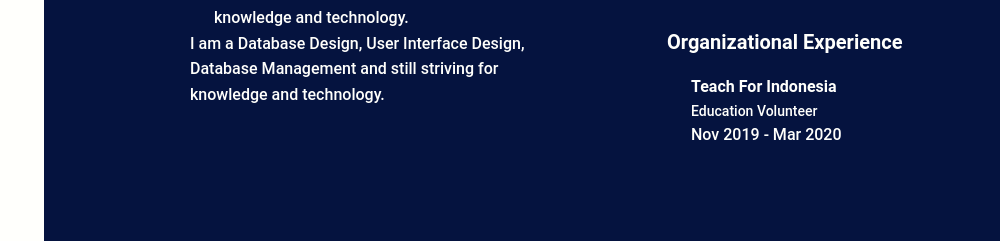
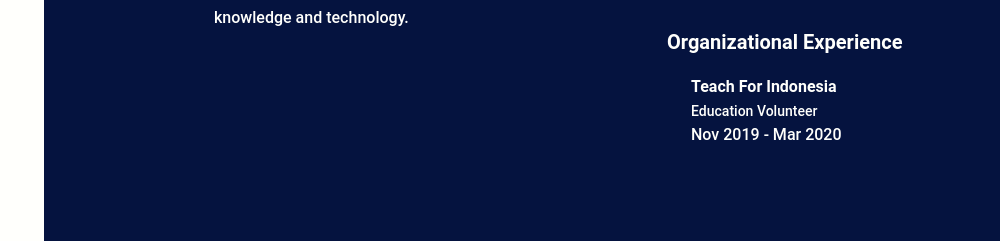
Before and after one commit to AshrafRhmn/aspor, a plain HTML site: page index.html in a window 1280 px wide. Shown: the part 257-498 px from the top of the page, 280-1280 px from the left. Drawn offline with nearby package versions, Linux system fonts and the light colour scheme.

Commit message:
Update index.html

```diff
--- a/index.html
+++ b/index.html
@@ -86,7 +86,7 @@
                         </div>
                         <span class="desc"> I am a Database Design, User Interface Design, Database Management and still striving for knowledge and technology.</span>
                     </div>
-                    <p class="about__description">I am a Database Design, User Interface Design, Database Management and still striving for knowledge and technology.</p>
+                    <p class="about__description"></p>
                 </div>
 
                 <div>
```
